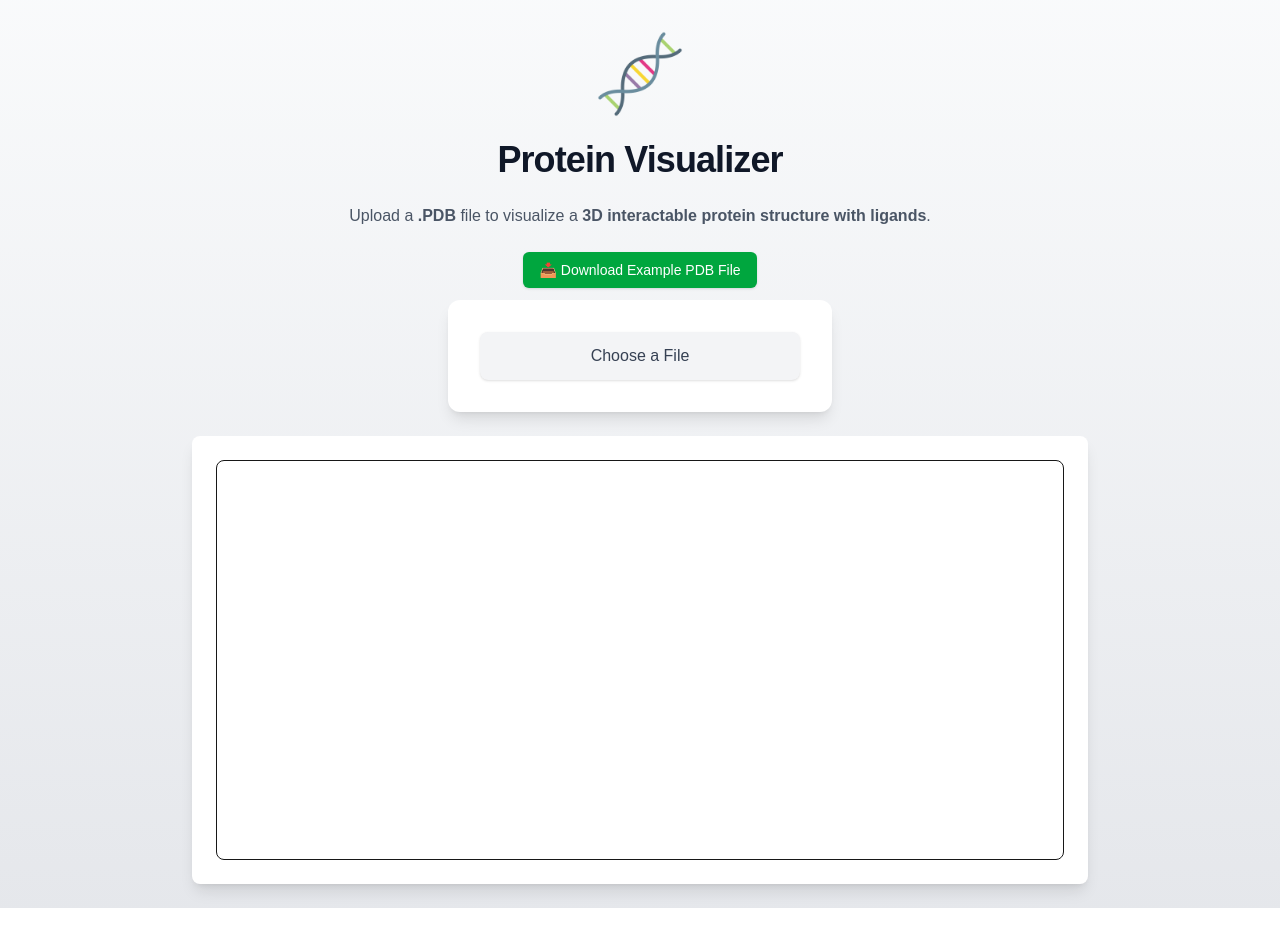
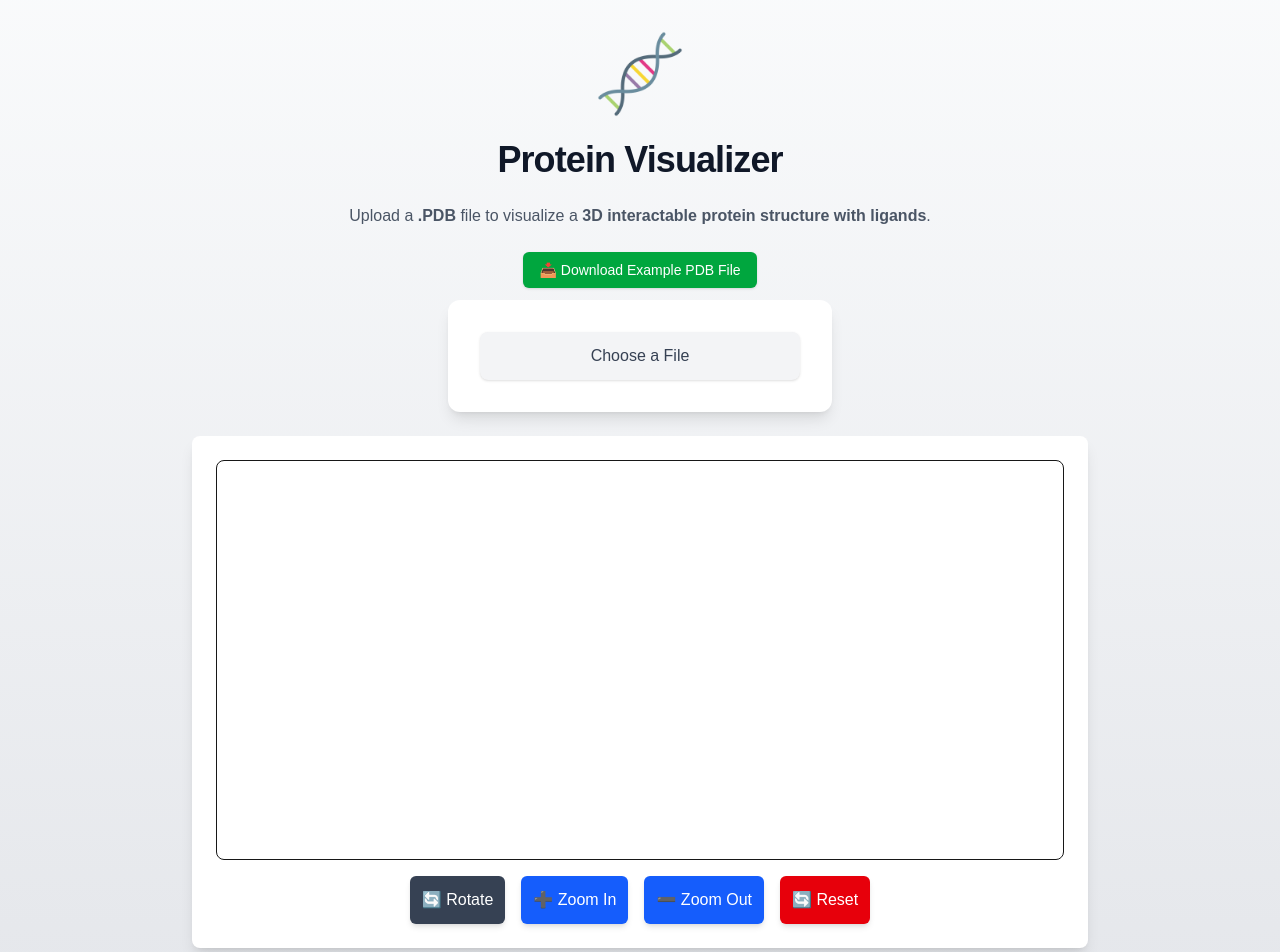
Before and after one commit to sraguraman/drug_visualization, a Next.js app in the folder frontend/: page / in a window 1280 px wide. Shown: the top 952 px of the page. Before the commit the page ends 908 px from the top, so only its background shows below. Built offline with nearby package versions, Linux system fonts and the light colour scheme.

Commit message:
adding back buttons

```diff
--- a/frontend/components/ProteinViewer.tsx
+++ b/frontend/components/ProteinViewer.tsx
@@ -62,8 +62,38 @@ const ProteinViewer = forwardRef(({ pdbData }: ProteinViewerProps, ref) => {
         onLoad={() => setScriptLoaded(true)}
         onError={(e) => console.error("❌ Error loading 3Dmol script:", e)}
       />
+
+      {/* ✅ 3D Viewer */}
       <div className="relative w-full h-[400px] border rounded-lg">
         <div ref={viewerRef} className="w-full h-full" />
+      </div>
+
+      {/* ✅ Restored Controls */}
+      <div className="flex space-x-4 mt-4">
+        <button
+          onClick={() => viewerInstance?.rotate(90) && viewerInstance.render()}
+          className="p-3 bg-gray-700 text-white rounded-md shadow-md transition-all duration-150 hover:bg-gray-800 active:scale-95 cursor-pointer"
+        >
+          🔄 Rotate
+        </button>
+        <button
+          onClick={() => viewerInstance?.zoom(1.2) && viewerInstance.render()}
+          className="p-3 bg-blue-600 text-white rounded-md shadow-md transition-all duration-150 hover:bg-blue-700 active:scale-95 cursor-pointer"
+        >
+          ➕ Zoom In
+        </button>
+        <button
+          onClick={() => viewerInstance?.zoom(0.8) && viewerInstance.render()}
+          className="p-3 bg-blue-600 text-white rounded-md shadow-md transition-all duration-150 hover:bg-blue-700 active:scale-95 cursor-pointer"
+        >
+          ➖ Zoom Out
+        </button>
+        <button
+          onClick={() => viewerInstance?.zoomTo() && viewerInstance.render()}
+          className="p-3 bg-red-600 text-white rounded-md shadow-md transition-all duration-150 hover:bg-red-700 active:scale-95 cursor-pointer"
+        >
+          🔄 Reset
+        </button>
       </div>
     </div>
   );
```
